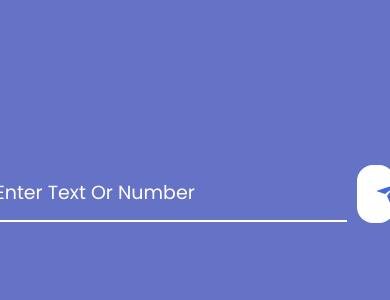
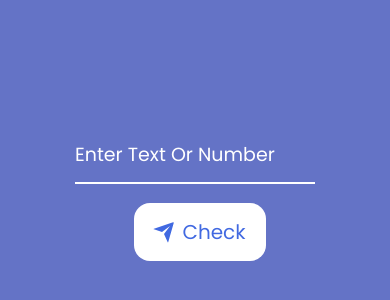
Before and after one commit to MaestroOG/thala.js, a plain HTML site: page index.html in a window 390 px wide. Shown: the part 186-486 px from the top of the page. Drawn offline with Linux system fonts and the light colour scheme.

Commit message:
added mobile-friendly responsiveness

```diff
--- a/scripts/script.js
+++ b/scripts/script.js
@@ -24,14 +24,14 @@ function sumofDigits(num) {
 
 function thalaOrNot(sum) {
     if (sum === 7) {
-        console.log("Thala For A Reason!");
+        alert("Thala For A Reason!");
         var audio = new Audio("images/thalabgm.mp3");
         audio.play();
         setTimeout(() => {
             audio.pause();
         }, 10000);
     } else {
-        console.log("Mera Lund Jiye Aisi Zindagi!");
+        alert("Mera Lund Jiye Aisi Zindagi!");
     }
 }
 
--- a/styles/styles.css
+++ b/styles/styles.css
@@ -95,3 +95,14 @@ button:active {
         transform: translateY(-0.1em);
     }
 }
+
+@media only screen and (max-width: 450px) {
+    .container {
+        flex-direction: column;
+        gap: 1.2rem;
+    }
+
+    input {
+        width: 15rem;
+    }
+}
```
